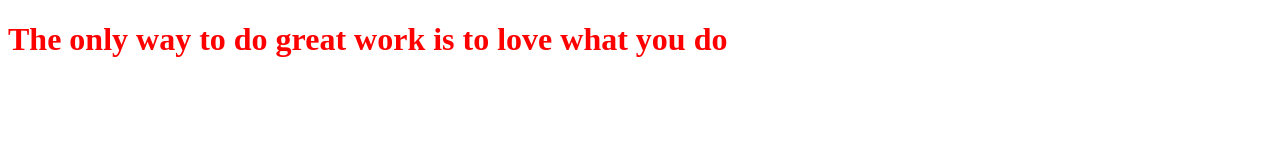
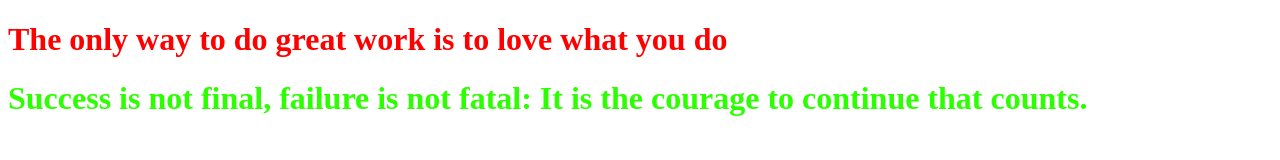
Before and after one commit to balajigundluru/Test, a plain HTML site: page index.html in a window 1280 px wide. Drawn offline with Linux system fonts and the light colour scheme.

Commit message:
second commit

```diff
--- a/index.html
+++ b/index.html
@@ -1,12 +1,16 @@
 <!DOCTYPE html>
 <html lang="en">
+
 <head>
     <meta charset="UTF-8">
     <meta name="viewport" content="width=device-width, initial-scale=1.0">
     <title>Document</title>
     <link rel="stylesheet" href="style.css">
 </head>
+
 <body>
-    <h1 id ="test1">The only way to do great work is to love what you do</h1>
+    <h1 id="test1">The only way to do great work is to love what you do</h1>
+    <h1 id="test2">Success is not final, failure is not fatal: It is the courage to continue that counts.</h1>
 </body>
+
 </html>
--- a/style.css
+++ b/style.css
@@ -1,3 +1,6 @@
 #test1{
     color:red
 }
+#test2{
+    color:rgb(43, 255, 0)
+}
```
